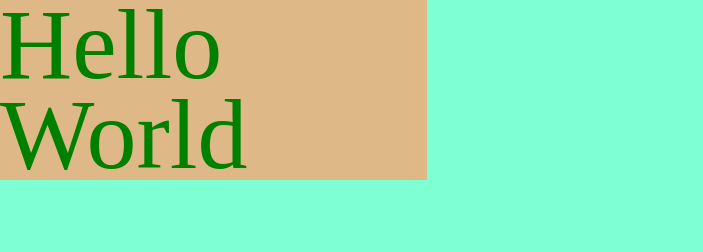
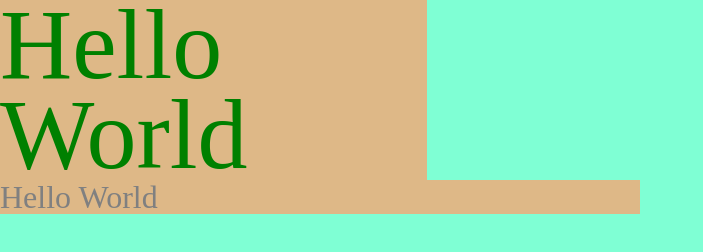
Before and after one commit to fortianshuyuan/fortianshuyuan.github.io, a plain HTML site: page wild-web/index.html in a window 1280 px wide. Shown: the whole page, without its empty margins (0-703 px from the left). Drawn offline with Linux system fonts and the light colour scheme.

Commit message:
Update index.html

```diff
--- a/wild-web/index.html
+++ b/wild-web/index.html
@@ -11,5 +11,9 @@
     <div class="width33 largetext bgbrown textgreen">
         Hello World
     </div>
+
+    <div class="width50 mediumtext bgbrown textgrey">
+        Hello World
+    </div>
 </body>
 </html>
```
